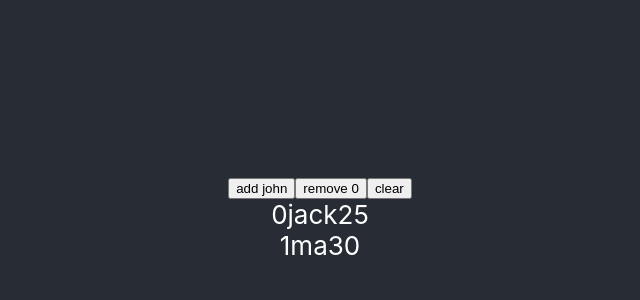
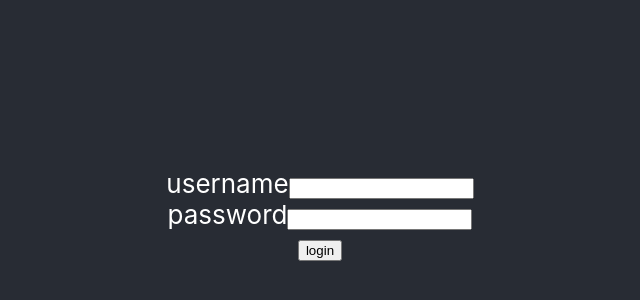
Before and after one commit to vfbiby/jira, a React (Create React App) app: page / in a window 1280 px wide. Shown: the part 186-486 px from the top of the page, without its empty margins (320-960 px from the left). Built offline with nearby package versions, Linux system fonts and the light colour scheme.

Commit message:
feat: add json-server middleware, add a form page

```diff
--- a/src/App.tsx
+++ b/src/App.tsx
@@ -1,12 +1,12 @@
 import React from 'react';
 import './App.css';
-import { TSReactTest } from 'try-use-array';
+import { LoginScreen } from 'screens/login';
 
 function App() {
   return (
     <div className="App">
       <header className="App-header">
-        <TSReactTest />
+        <LoginScreen />
       </header>
     </div>
   );
--- /dev/null
+++ b/src/screens/login/index.tsx
@@ -0,0 +1,39 @@
+import React, { FormEvent } from 'react';
+
+const apiUrl = process.env.REACT_APP_API_URL;
+
+export const LoginScreen = () => {
+  const login = (param: { username: string; password: string }) => {
+    fetch(`${apiUrl}/login`, {
+      method: 'POST',
+      headers: {
+        'Content-Type': 'application/json',
+      },
+      body: JSON.stringify(param),
+    }).then(async (response: Response) => {
+      if (response.ok) {
+      }
+    });
+  };
+
+  const handleSubmit = (e: FormEvent<HTMLFormElement>) => {
+    e.preventDefault();
+    const username = (e.currentTarget.elements[0] as HTMLInputElement).value;
+    const password = (e.currentTarget.elements[1] as HTMLInputElement).value;
+    login({ username, password });
+  };
+
+  return (
+    <form onSubmit={handleSubmit}>
+      <div>
+        <label htmlFor="username">username</label>
+        <input type="text" id={'username'} />
+      </div>
+      <div>
+        <label htmlFor="password">password</label>
+        <input type="password" id={'password'} />
+      </div>
+      <button type="submit">login</button>
+    </form>
+  );
+};
```
Also changed, not shown: __json_server_mock__/middleware.js (added, +15 -0 lines), package.json (+3 -11 lines).
